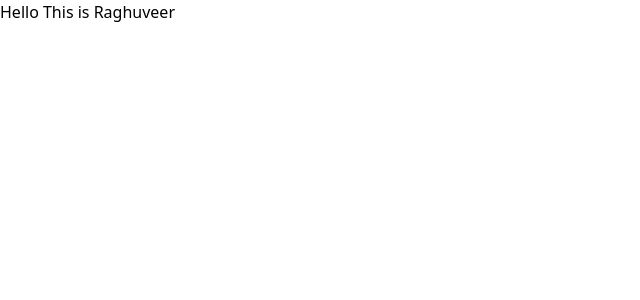
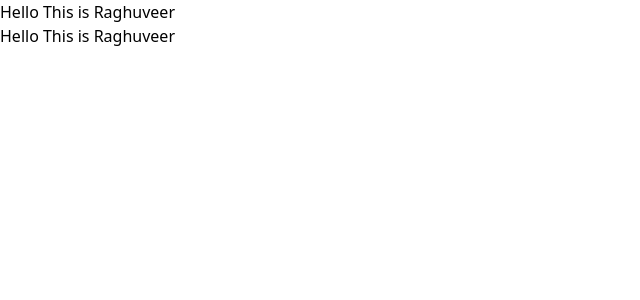
Before and after one commit to Raghuveer842958/NextJs-Demo, a Next.js app: page / in a window 1280 px wide. Shown: the top 300 px of the page, without its empty margins (0-640 px from the left). Built offline with nearby package versions, Linux system fonts and the light colour scheme.

Commit message:
setting root layout

```diff
--- a/src/app/page.js
+++ b/src/app/page.js
@@ -4,7 +4,7 @@ export default function Home() {
   return (
     <>
       <h1>Hello This is Raghuveer</h1>
-      {/* <h1>Hello This is Raghuveer</h1> */}
+      <h1>Hello This is Raghuveer</h1>
     </>
   );
 }
```
